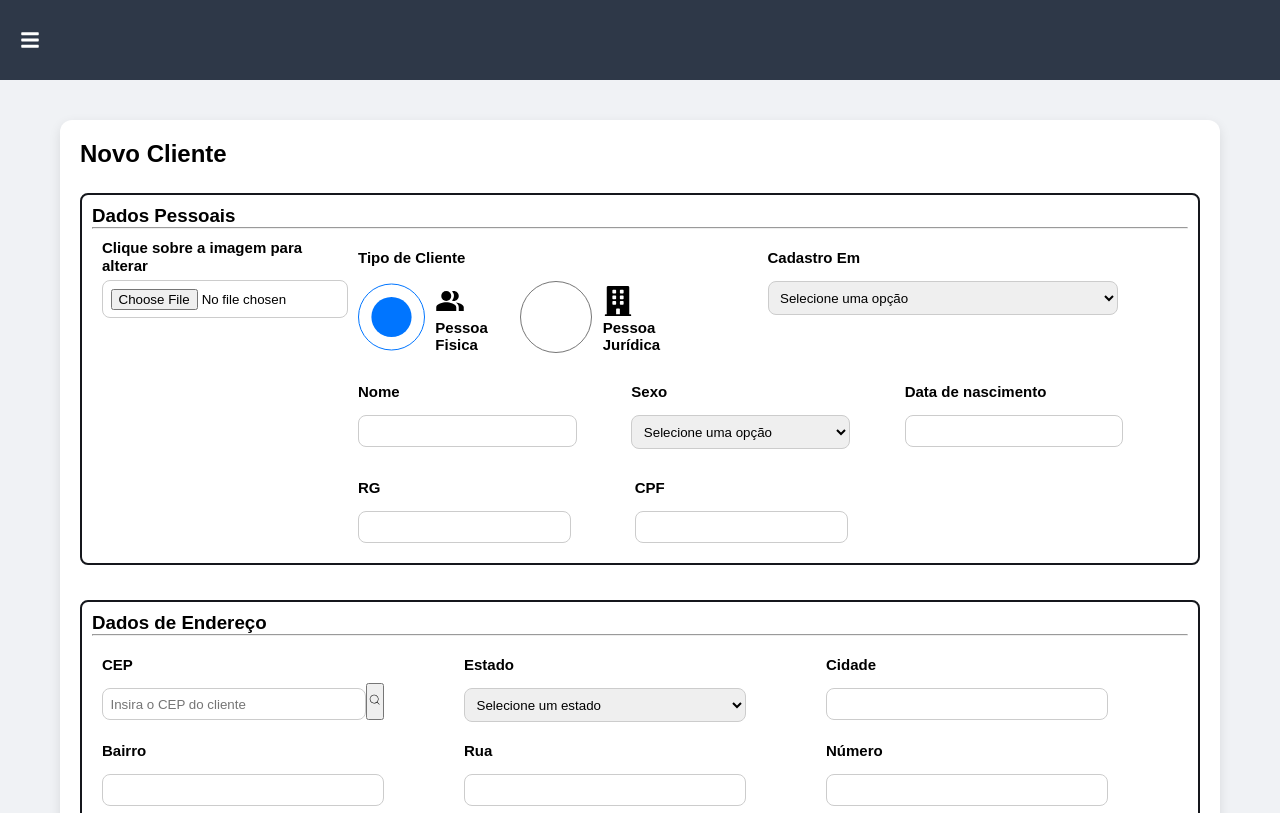
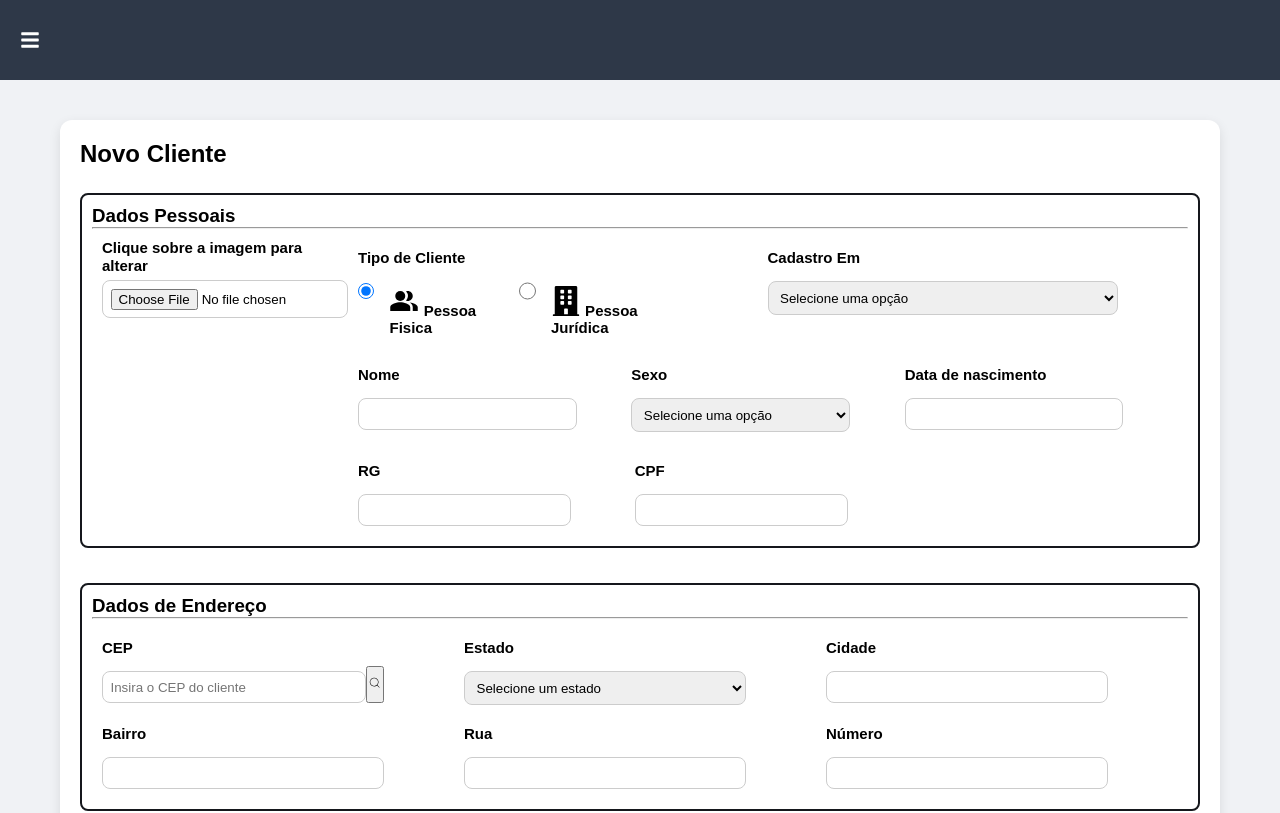
Before and after one commit to slicedcheese1/OticaCrud, a React (Vite) app: page /Sistema/ClienteCadastro in a window 1280 px wide. Shown: the top 813 px of the page. Built offline with nearby package versions, Linux system fonts and the light colour scheme.

Commit message:
Mexida Básica

```diff
--- a/src/Componentes/Clientes/ClienteRegistro/CardContatoClienteRegistro.css
+++ b/src/Componentes/Clientes/ClienteRegistro/CardContatoClienteRegistro.css
@@ -13,11 +13,13 @@
 
 .trash-icon{
   cursor: pointer;
+  font-size:15px;
 
 }
 
 .trash-icon:hover{
   scale: 1.3;
+  color:red
 }
 
 
@@ -50,8 +52,8 @@
 
 .preferences > div {
   display: flex;
-  align-items: center;
+  align-items:self-start;
   gap: 0.5rem;
   margin-left: 10px;
-  width: 1%;
+  width: 35px;
 }
--- a/src/Componentes/Clientes/ClienteRegistro/DadosPessoaisClienteRegistro.css
+++ b/src/Componentes/Clientes/ClienteRegistro/DadosPessoaisClienteRegistro.css
@@ -121,7 +121,16 @@
     font-size:30px;
 
 }
-
+#Redondo{
+  width: 20px; /* Largura desejada */
+  height: 20px; /* Altura desejada */
+  margin-right: 5px; /* Espaçamento à direita para separar os radio buttons */
+}
+#pj{
+  width: 20px; /* Largura desejada */
+  height: 20px; /* Altura desejada */
+  margin-right: 5px; /* Espaçamento à direita para separar os radio buttons */
+}
 #label-photo {
   font-size: 15px;
   font-family: Arial, sans-serif;
--- a/src/Componentes/Clientes/ClienteRegistro/DadosPessoaisClienteRegistro.jsx
+++ b/src/Componentes/Clientes/ClienteRegistro/DadosPessoaisClienteRegistro.jsx
@@ -133,7 +133,7 @@ function DadosPessoaisClienteRegistro() {
                 <label id="label-tipo_de_pessoa" htmlFor="tipo_de_pessoa">Tipo de Cliente</label>
                 <div className="gp1-1 row-flex-box gap2">
                   <div className='gap1 row-flex-box'>
-                    <input
+                    <input id="Redondo"
                     type="radio"
                     name="pf"
                     value="pf"
@@ -143,9 +143,10 @@ function DadosPessoaisClienteRegistro() {
                   </div>
 
                   <div className='gap1 row-flex-box'>
-                    <input type="radio"
+                    <input
+                    type="radio"
                     name="pj"
-                    id="pj"
+                    id= "pj"
                     value="pj"
                     checked={tipoCliente === 'pj'} // Set checked state
                     onChange={handleTipoClienteChange}  />
```
